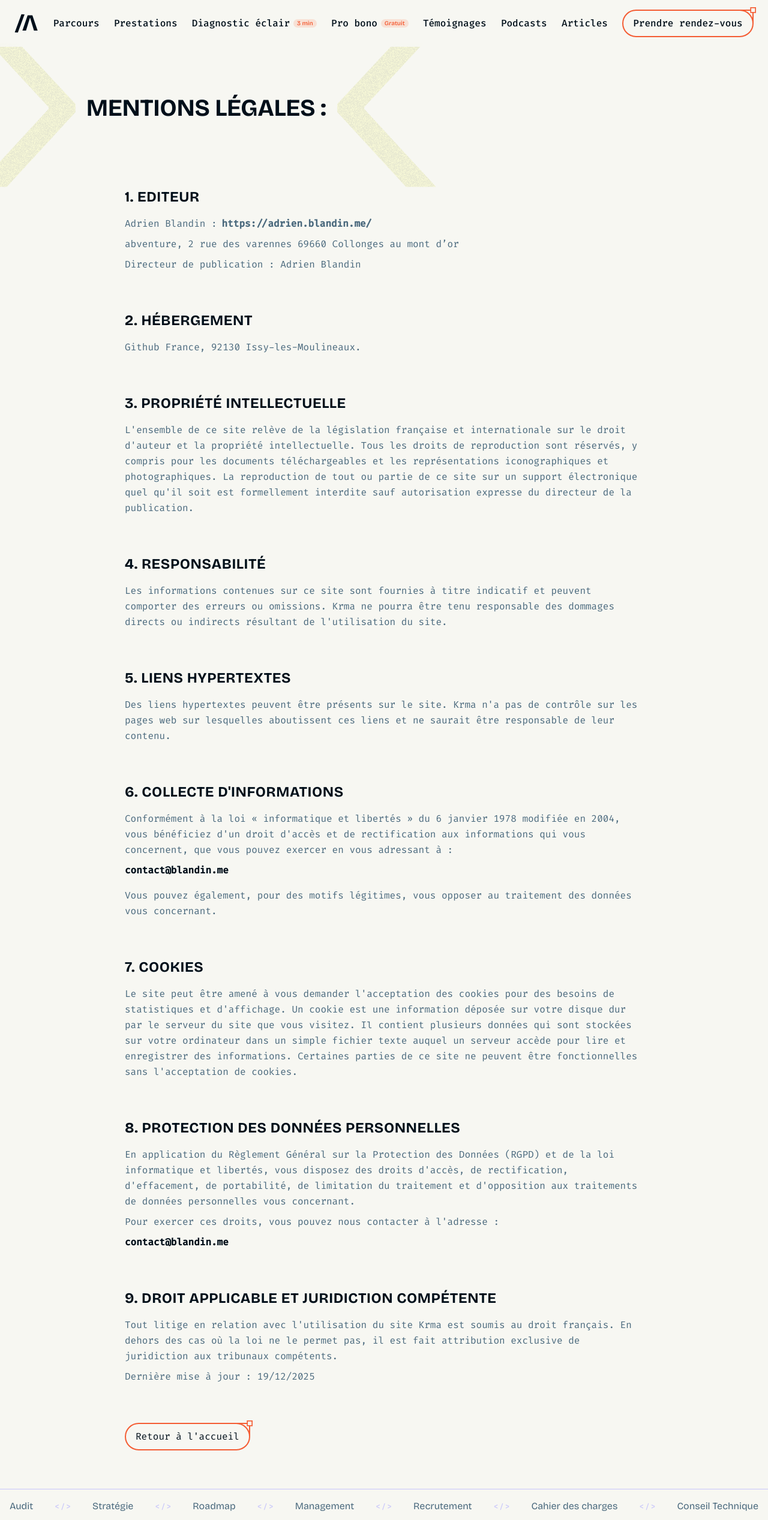
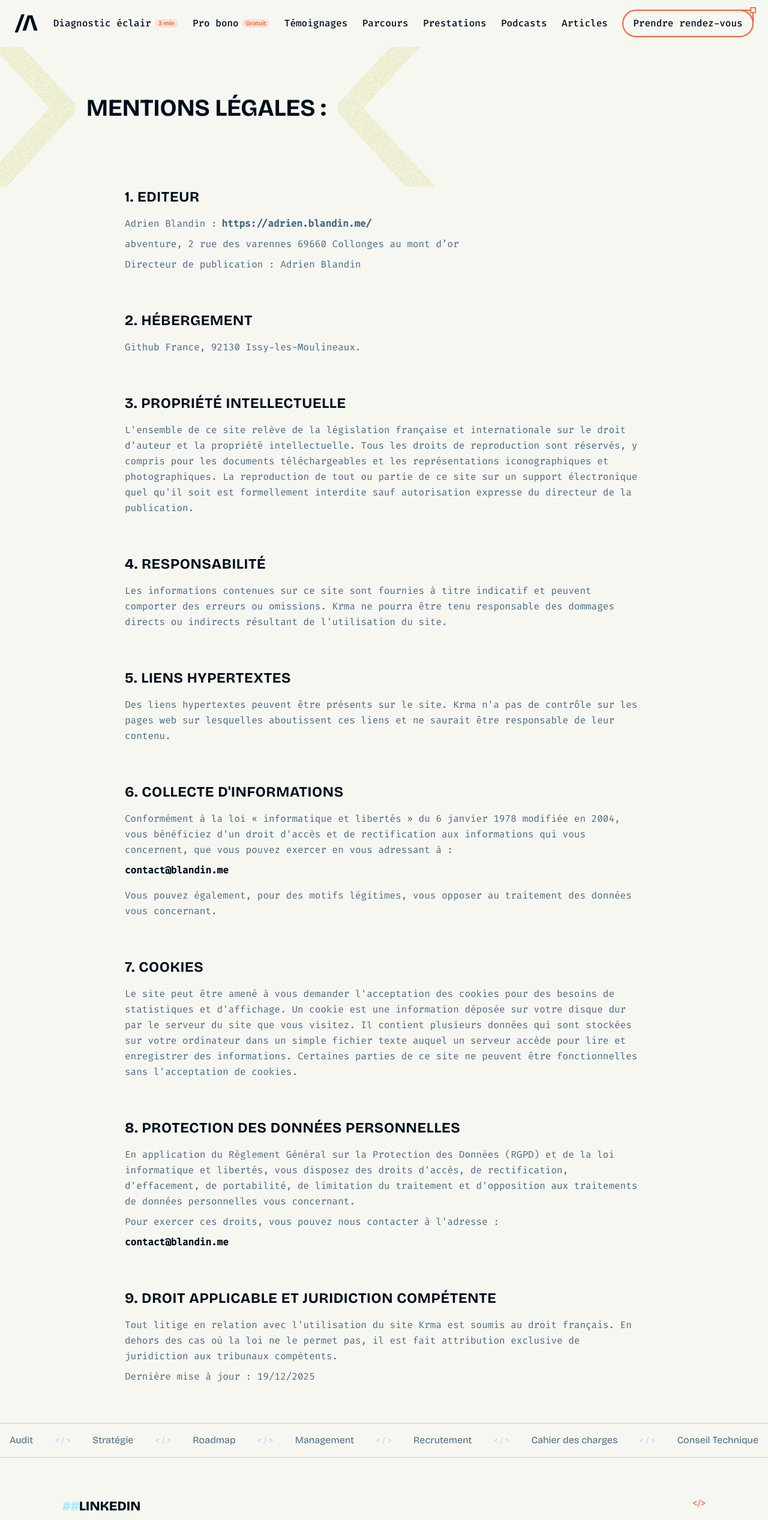
Before and after one commit to sergentrif/sergentrif.github.io, a Next.js app: page /mentions-legales in a window 1280 px wide. Shown: the top 2534 px of the page at 60% size. Built offline with nearby package versions, Linux system fonts and the light colour scheme.

Commit message:
fix: improve website

```diff
--- a/src/app/mentions-legales/content.json
+++ b/src/app/mentions-legales/content.json
@@ -51,8 +51,5 @@
                 "miseAJourLabel": "Dernière mise à jour :"
             }
         }
-    },
-    "navigation": {
-        "retourAccueil": "Retour à l'accueil"
     }
 }
--- a/src/app/mentions-legales/page.tsx
+++ b/src/app/mentions-legales/page.tsx
@@ -124,8 +124,6 @@ export default function MentionsLegales() {
                         </p>
                     </div>
                 </div>
-
-                <CtaButton href="/">{"Retour à l'accueil"}</CtaButton>
             </div>
         </section>
     );
--- a/src/app/politique-de-confidentialite/page.tsx
+++ b/src/app/politique-de-confidentialite/page.tsx
@@ -146,8 +146,6 @@ export default function PolitiqueDeConfidentialite() {
                         </p>
                     </div>
                 </div>
-
-                <CtaButton href="/">{"Retour à l\u2019accueil"}</CtaButton>
             </div>
         </section>
     );
--- a/src/libs/constants.ts
+++ b/src/libs/constants.ts
@@ -58,11 +58,11 @@ export const googleAnalyticsData = {
 };
 
 export const navLinks: { href: Route; label: string; badge?: string }[] = [
-    { href: "/parcours", label: "Parcours" },
-    { href: "/prestations", label: "Prestations" },
     { href: "/diagnostic", label: "Diagnostic éclair", badge: "3 min" },
     { href: "/diagnostic-pro-bono", label: "Pro bono", badge: "Gratuit" },
     { href: "/temoignages", label: "Témoignages" },
+    { href: "/parcours", label: "Parcours" },
+    { href: "/prestations", label: "Prestations" },
     { href: "/podcasts", label: "Podcasts" },
     { href: "/articles", label: "Articles" },
 ];
```
